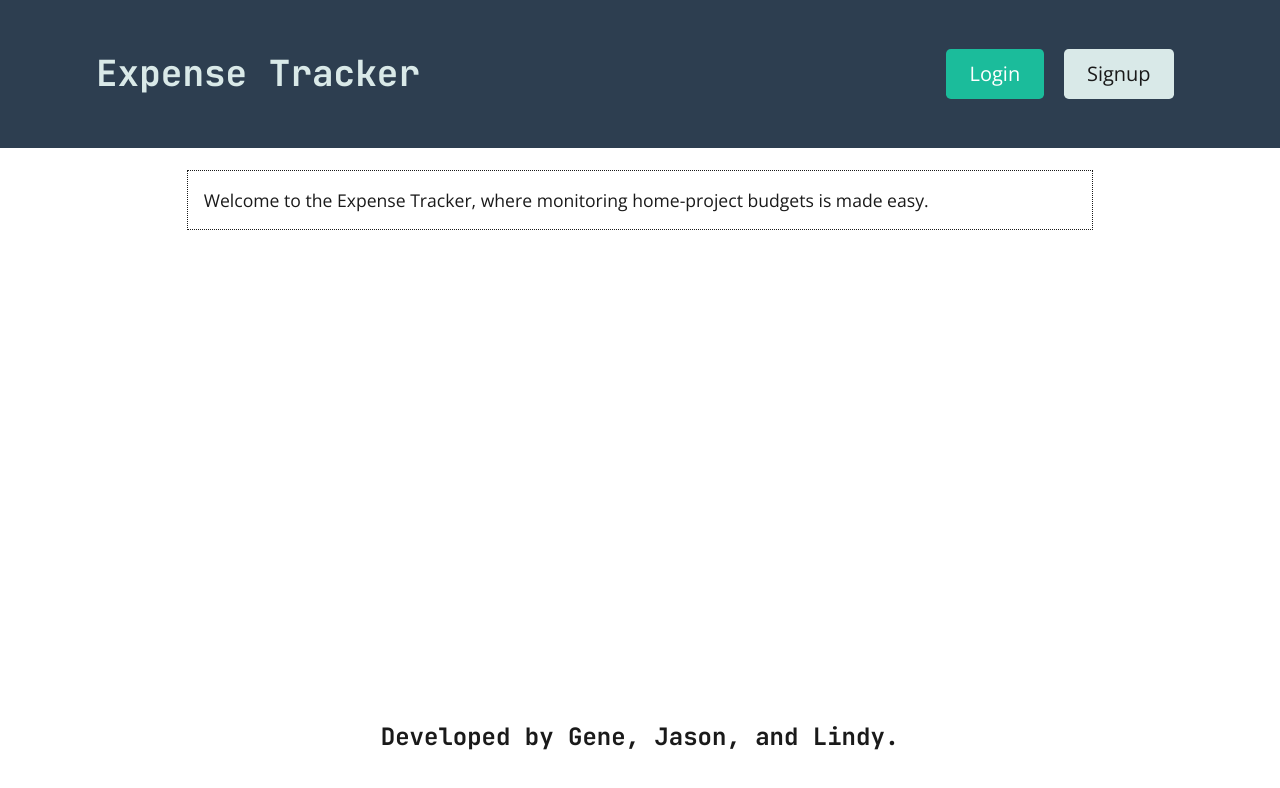
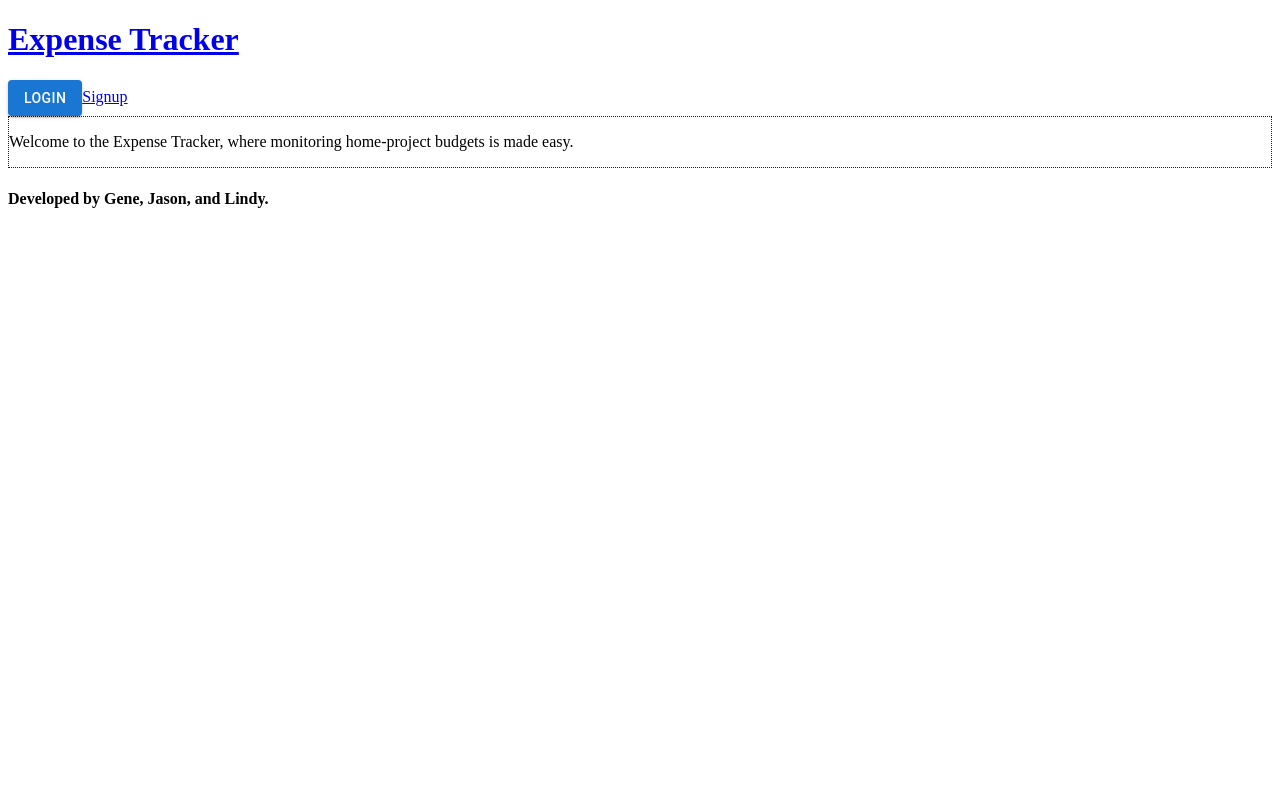
Before and after one commit to ggrove87/Expense-Tracker, a React (Create React App) app in the folder client/: page / in a window 1280 px wide. Shown: the top 788 px of the page. Built offline with nearby package versions, Linux system fonts and the light colour scheme.

Commit message:
test mui button

```diff
--- a/client/package.json
+++ b/client/package.json
@@ -5,6 +5,9 @@
   "proxy": "http://localhost:3001",
   "dependencies": {
     "@apollo/client": "^3.5.8",
+    "@emotion/react": "^11.9.0",
+    "@emotion/styled": "^11.8.1",
+    "@mui/material": "^5.8.3",
     "@testing-library/jest-dom": "^5.11.4",
     "@testing-library/react": "^11.1.0",
     "@testing-library/user-event": "^12.1.10",
--- a/client/src/components/Header/index.js
+++ b/client/src/components/Header/index.js
@@ -1,7 +1,7 @@
-import React from 'react';
-import { Link } from 'react-router-dom';
-
-import Auth from '../../utils/auth';
+import React from "react";
+import { Link } from "react-router-dom";
+import Auth from "../../utils/auth";
+import Button from "@mui/material/Button";
 
 const Header = () => {
   const logout = (event) => {
@@ -28,8 +28,8 @@
             </>
           ) : (
             <>
-              <Link className="btn btn-lg btn-info m-2" to="/login">
-                Login
+              <Link to="/login">
+                <Button variant="contained">Login</Button>
               </Link>
               <Link className="btn btn-lg btn-light m-2" to="/signup">
                 Signup
--- a/client/src/index.js
+++ b/client/src/index.js
@@ -1,6 +1,6 @@
 import React from 'react';
 import ReactDOM from 'react-dom';
-import './index.css';
+// import './index.css';
 import App from './App';
 import reportWebVitals from './reportWebVitals';
 
```
Also changed, not shown: 1 other file (tests, documents, lock files or other folders).
